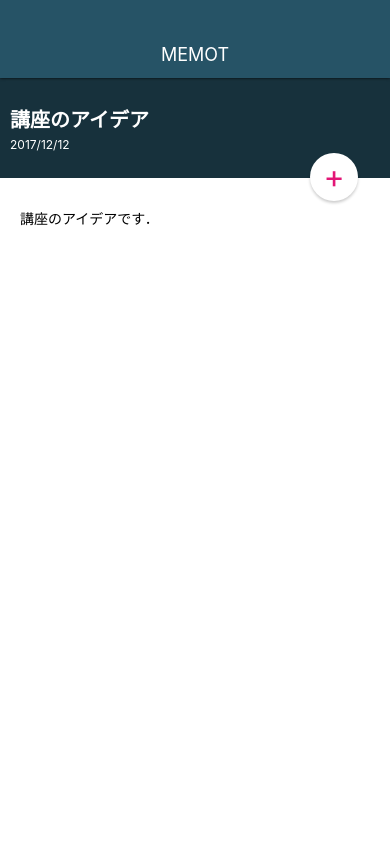
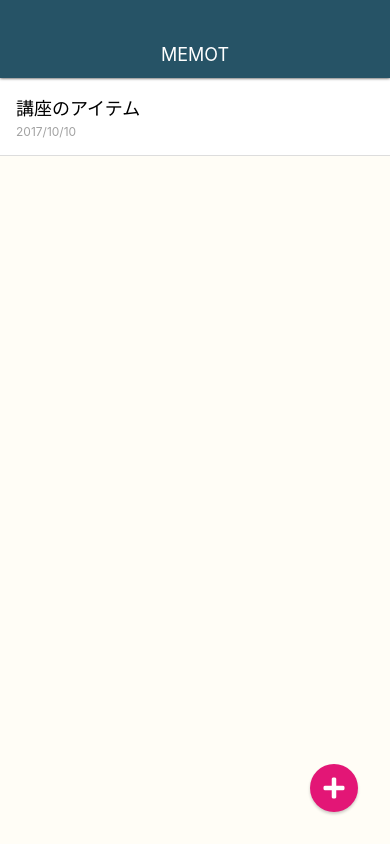
Before and after one commit to ryuseikakujo/MemoApp, a React Native app: screen / in a window 390 px wide. Built offline with nearby package versions, Linux system fonts and the light colour scheme.

Commit message:
Add icon font

```diff
--- a/App.js
+++ b/App.js
@@ -1,14 +1,14 @@
 import React from "react";
 import { StyleSheet, View } from "react-native";
-import { MemoListScreen } from "./src/screens/MemoListScreen";
+import { MemoListScreen } from "./src/screens";
 import { AppBar } from "./src/components";
-import { MemoDetailScreen } from "./src/screens/MemoDetailScreen";
+// import { MemoDetailScreen } from "./src/screens";
 
 export default function App() {
   return (
     <View style={styles.container}>
       <AppBar />
-      <MemoDetailScreen />
+      <MemoListScreen />
     </View>
   );
 }
--- a/package.json
+++ b/package.json
@@ -8,7 +8,9 @@
     "eject": "expo eject"
   },
   "dependencies": {
+    "@expo/vector-icons": "^10.2.0",
     "expo": "~38.0.8",
+    "expo-font": "^8.2.1",
     "expo-status-bar": "^1.0.2",
     "react": "~16.11.0",
     "react-dom": "~16.11.0",
--- a/src/elements/CircleButton.js
+++ b/src/elements/CircleButton.js
@@ -1,9 +1,31 @@
 import React, { Component } from "react";
-import { StyleSheet, View, Text } from "react-native";
+import { StyleSheet, View } from "react-native";
+import * as Font from "expo-font";
+import { createIconSet } from "@expo/vector-icons";
+import fontAwesome from "../../assets/fonts/fa-solid-900.ttf";
+
+const CustomIcon = createIconSet(
+  {
+    pencil: "\uf303",
+    plus: "\uf067",
+  },
+  "FontAwesome"
+);
 
 class CircleButton extends Component {
+  state = {
+    fontLoaded: false,
+  };
+  async componentDidMount() {
+    await Font.loadAsync({
+      FontAwesome: fontAwesome,
+    });
+
+    this.setState({ fontLoaded: true });
+  }
+
   render() {
-    const { style, color } = this.props;
+    const { name, style, color } = this.props;
 
     let bgColor = "#e31676";
     let textColor = "#fff";
@@ -12,11 +34,15 @@ class CircleButton extends Component {
       bgColor = "#fff";
       textColor = "#e31676";
     }
+
     return (
       <View style={[styles.circleButton, style, { backgroundColor: bgColor }]}>
-        <Text style={[styles.circleButtonTitle, { color: textColor }]}>
-          {this.props.children}
-        </Text>
+        {this.state.fontLoaded ? (
+          <CustomIcon
+            name={name}
+            style={[styles.circleButtonTitle, { color: textColor }]}
+          />
+        ) : null}
       </View>
     );
   }
@@ -29,7 +55,6 @@ const styles = StyleSheet.create({
     right: 32,
     width: 48,
     height: 48,
-    backgroundColor: "#e31676",
     borderRadius: 24,
     justifyContent: "center",
     alignItems: "center",
@@ -39,9 +64,9 @@ const styles = StyleSheet.create({
     shadowRadius: 3,
   },
   circleButtonTitle: {
-    fontSize: 32,
+    fontFamily: "FontAwesome",
+    fontSize: 24,
     lineHeight: 32,
-    color: "white",
   },
 });
 
--- a/src/screens/MemoDetailScreen.js
+++ b/src/screens/MemoDetailScreen.js
@@ -2,7 +2,7 @@ import React, { Component } from "react";
 import { StyleSheet, View, Text } from "react-native";
 import { CircleButton } from "../elements";
 
-export class MemoDetailScreen extends Component {
+class MemoDetailScreen extends Component {
   render() {
     return (
       <View style={styles.container}>
@@ -19,7 +19,7 @@ export class MemoDetailScreen extends Component {
           <Text>講座のアイデアです．</Text>
         </View>
 
-        <CircleButton color="white" style={styles.editButton}>+</CircleButton>
+        <CircleButton name="pencil" color="white" style={styles.editButton} />
       </View>
     );
   }
--- a/src/screens/MemoListScreen.js
+++ b/src/screens/MemoListScreen.js
@@ -8,7 +8,7 @@ export class MemoListScreen extends Component {
     return (
       <View style={styles.container}>
         <MemoList />
-        <CircleButton>+</CircleButton>
+        <CircleButton name="plus" />
       </View>
     );
   }
--- /dev/null
+++ b/src/screens/index.js
@@ -0,0 +1,2 @@
+export { default as MemoListScreen } from "./MemoListScreen";
+export { default as MemoDetailScreen } from "./MemoDetailScreen";
```
Also changed, not shown: assets/fonts/fa-solid-900.ttf (added), 1 other file (tests, documents, lock files or other folders).
